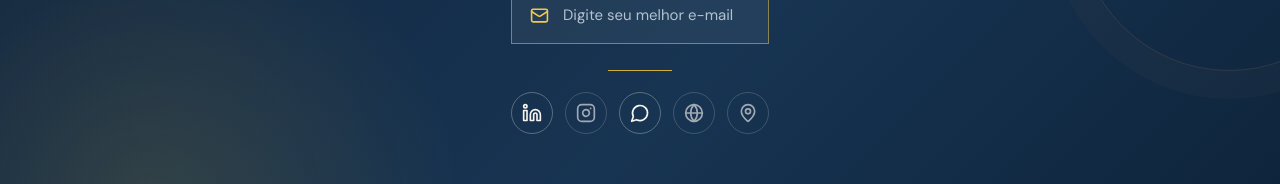
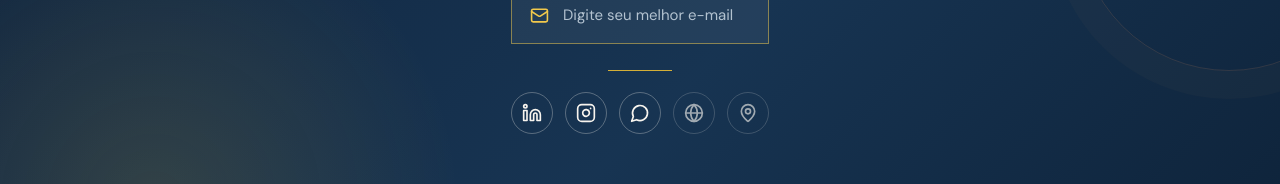
Before and after one commit to JhonathanFernandes/projeto-contabilidade, a Next.js app: page / in a window 1280 px wide. Shown: the part 4767-4951 px from the top of the page. Built offline with nearby package versions, Linux system fonts and the light colour scheme; a web font is replaced by a local one.

Commit message:
Conecta WhatsApp, LinkedIn e Instagram

```diff
--- a/app/page.tsx
+++ b/app/page.tsx
@@ -58,7 +58,7 @@ return <>
 <section className="areas section-pad scroll-reveal reveal-from-left" id="atuacao"><div className="areas-heading"><h2>Áreas de <em>atuação.</em></h2></div><div className="areas-grid">{areas.map(area=><Link className={`area-panel${activeArea===area.slug?" area-panel-pressed":""}`} href={`/atuacao/${area.slug}`} key={area.slug} onClick={event=>{if(window.matchMedia("(hover: none)").matches){event.preventDefault();setActiveArea(area.slug);window.setTimeout(()=>window.location.assign(`${process.env.NEXT_PUBLIC_BASE_PATH ?? ""}/atuacao/${area.slug}`),260);}}}><h3>{area.title}</h3><p>{area.text}</p><span>Saiba mais <ArrowUpRight size={16}/></span></Link>)}</div></section>
 <section className="statement scroll-reveal reveal-from-right" id="reforma"><div className="statement-content"><h2>Entenda a Reforma Tributária do Consumo <em>e o que muda.</em></h2><p>A transição exige atenção às novas regras, aos documentos fiscais e aos reflexos de cada etapa na operação das empresas.</p><a className="text-link" href="https://www.gov.br/receitafederal/pt-br/acesso-a-informacao/acoes-e-programas/reforma-tributaria-do-consumo/entenda/entenda-a-reforma-tributaria-do-consumo" target="_blank" rel="noreferrer">Acompanhe as informações oficiais <ArrowUpRight size={17}/></a></div><div className="timeline">{timeline.map(item=><article className="timeline-item" key={item.year}><span className="timeline-year">{item.year}</span><div><h3>{item.title}</h3><p>{item.text}</p></div></article>)}</div><p className="timeline-note">Cronograma geral com base nas orientações oficiais da Receita Federal. Regras específicas, exceções e obrigações acessórias devem ser verificadas conforme a atividade e o enquadramento de cada contribuinte.</p></section>
 <section className="partners section-pad scroll-reveal reveal-from-left" aria-labelledby="partners-title"><div className="partners-heading"><h2 id="partners-title">Empresas <em>parceiras.</em></h2></div><div className="partner-marquee" aria-label="Marcas demonstrativas em movimento"><div className="partner-track">{[...partners,...partners].map((partner,index)=><div className="partner-card" key={`${partner.name}-${index}`}><span className={`partner-wordmark partner-${partner.logo}`}>{partner.name}</span></div>)}</div></div></section>
-<section className="contact section-pad scroll-reveal reveal-from-right" id="contato"><div className="contact-grid"><h2>Precisa de uma consultoria ou ajuda para <em>sua empresa?</em></h2><div className="contact-details"><form className="contact-form" onSubmit={event=>event.preventDefault()}><label htmlFor="contact-email">Seu e-mail</label><div className="contact-composer"><div className="contact-input"><Mail size={19}/><input id="contact-email" name="email" type="email" placeholder="Digite seu melhor e-mail" autoComplete="email"/></div></div></form><div className="contact-socials" aria-label="Canais de contato"><a href="https://www.linkedin.com/in/karine-kluppell-8748bb114/" target="_blank" rel="noreferrer" aria-label="LinkedIn" title="LinkedIn"><Linkedin size={20}/></a><span className="contact-social-placeholder" title="Instagram" aria-label="Instagram" role="img"><Instagram size={20}/></span><a href="https://wa.me/5541992879950" target="_blank" rel="noreferrer" aria-label="WhatsApp" title="WhatsApp"><MessageCircle size={20}/></a><span className="contact-social-placeholder" title="Site" aria-label="Site" role="img"><Globe size={20}/></span><span className="contact-social-placeholder" title="Google" aria-label="Google" role="img"><MapPin size={20}/></span></div></div></div></section>
+<section className="contact section-pad scroll-reveal reveal-from-right" id="contato"><div className="contact-grid"><h2>Precisa de uma consultoria ou ajuda para <em>sua empresa?</em></h2><div className="contact-details"><form className="contact-form" onSubmit={event=>event.preventDefault()}><label htmlFor="contact-email">Seu e-mail</label><div className="contact-composer"><div className="contact-input"><Mail size={19}/><input id="contact-email" name="email" type="email" placeholder="Digite seu melhor e-mail" autoComplete="email"/></div></div></form><div className="contact-socials" aria-label="Canais de contato"><a href="https://www.linkedin.com/in/karine-kluppell-8748bb114/" target="_blank" rel="noreferrer" aria-label="LinkedIn" title="LinkedIn"><Linkedin size={20}/></a><a href="https://www.instagram.com/karinekluppell/" target="_blank" rel="noreferrer" aria-label="Instagram" title="Instagram"><Instagram size={20}/></a><a href="https://wa.me/5541992879950" target="_blank" rel="noreferrer" aria-label="WhatsApp" title="WhatsApp"><MessageCircle size={20}/></a><span className="contact-social-placeholder" title="Site" aria-label="Site" role="img"><Globe size={20}/></span><span className="contact-social-placeholder" title="Google" aria-label="Google" role="img"><MapPin size={20}/></span></div></div></div></section>
 <footer className="footer"><a className="brand brand-footer" href="#inicio"><span className="brand-mark" aria-hidden="true">K</span><span className="brand-wordmark"><span className="brand-name">KARINE KLUPPELL</span></span></a><span>Desenvolvido por JHOWDEV</span><div className="socials"><a href="https://www.linkedin.com/in/karine-kluppell-8748bb114/" aria-label="LinkedIn" target="_blank" rel="noreferrer"><BriefcaseBusiness size={17}/></a></div></footer>
 <a className="whatsapp-float" href="https://wa.me/5541992879950?text=Ol%C3%A1%2C%20gostaria%20de%20conversar%20sobre%20consultoria%20tribut%C3%A1ria." target="_blank" rel="noreferrer" aria-label="Conversar pelo WhatsApp" title="WhatsApp"><WhatsAppIcon/><span>WhatsApp</span></a>
 </main></>;
```
